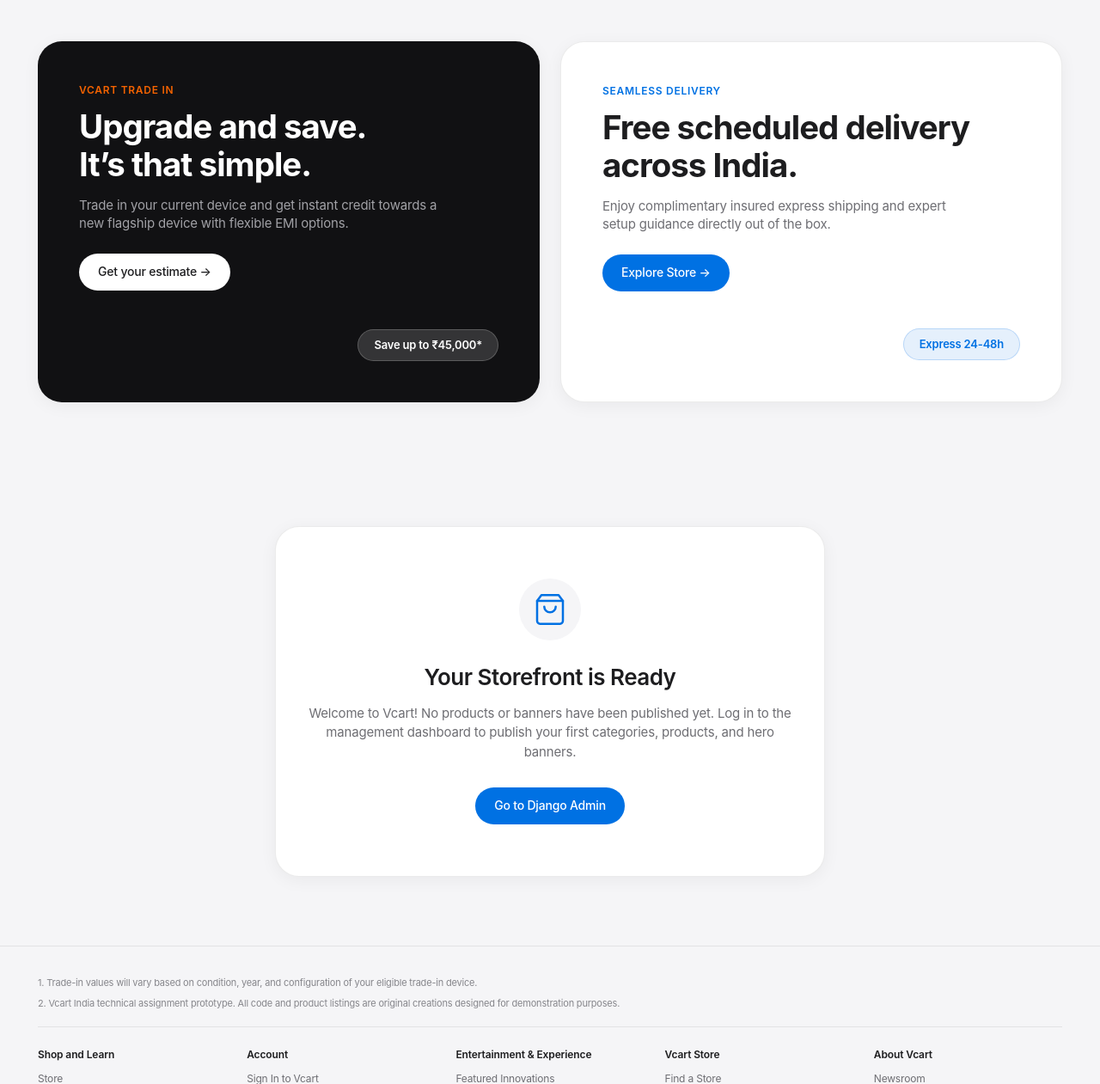
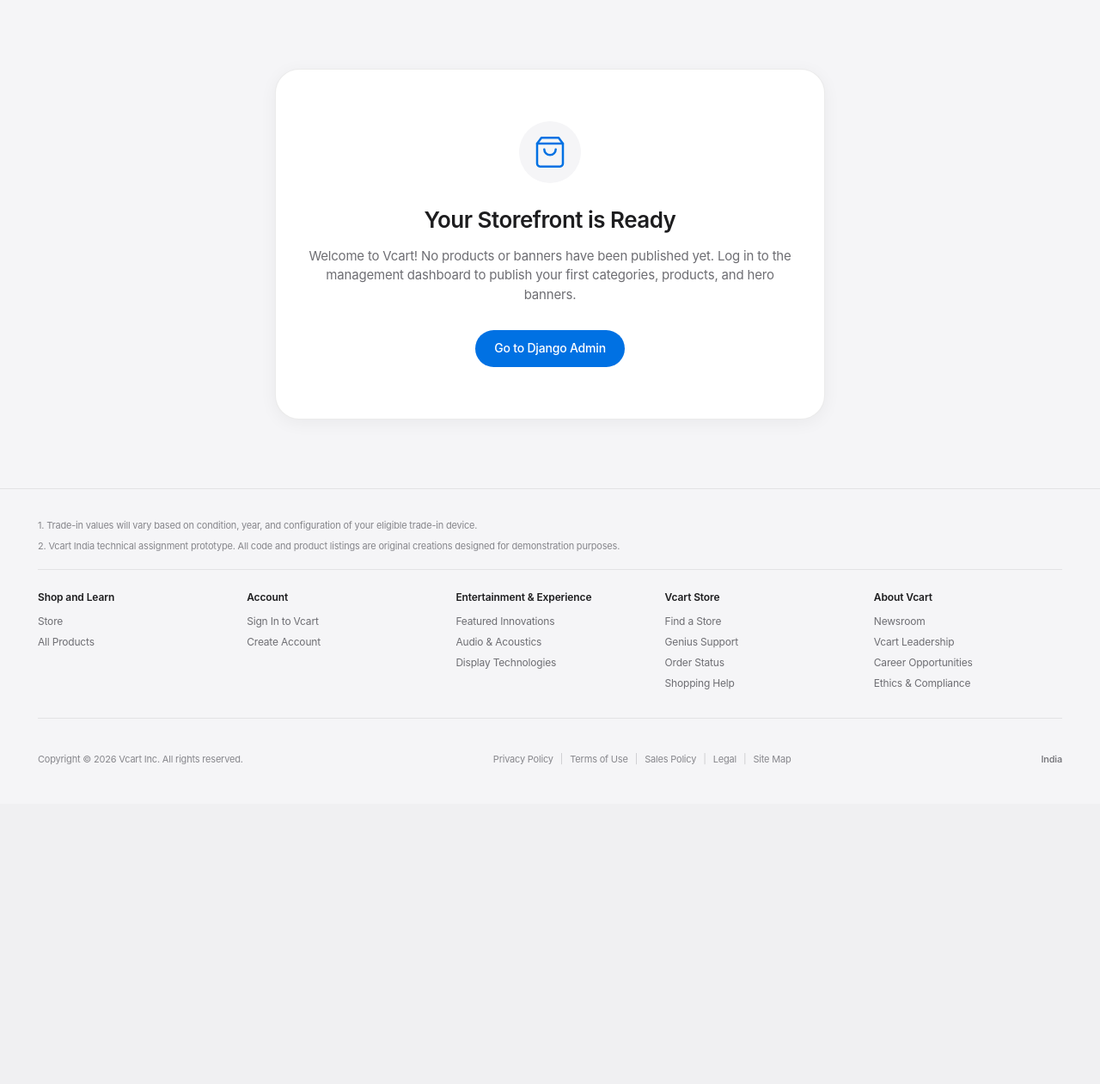
Before and after one commit to vivekmenon2004/Task-2, a Django app: page / in a window 1280 px wide. Shown: the part 85-1346 px from the top of the page at 86% size. After the commit the page ends 974 px from the top, so only its background shows below. Run offline with Django 5.2, Linux system fonts and the light colour scheme; data that the repository does not hold is empty.

Commit message:
Fix store image display UI, clean up dashboard product catalog, remove promo cards and section titles

```diff
--- a/templates/store/home.html
+++ b/templates/store/home.html
@@ -77,7 +77,7 @@
         <div class="site-container">
             <div class="section-header">
                 <div class="section-eyebrow">Explore by Device</div>
-                <h2 class="section-title">Store. <span class="text-muted">The best way to buy the products you love.</span></h2>
+                <h2 class="section-title">The best way to buy the products you love.</h2>
             </div>
 
             <div class="categories-grid">
@@ -115,7 +115,7 @@
         <div class="site-container">
             <div class="section-header">
                 <div class="section-eyebrow">The Flagship Lineup</div>
-                <h2 class="section-title">The latest. <span class="text-muted">Take a look at what’s new, right now.</span></h2>
+                <h2 class="section-title">Take a look at what’s new, right now.</h2>
             </div>
 
             <div class="products-grid">
@@ -156,101 +156,6 @@
         </div>
     </section>
     {% endif %}
-
-    <!-- 4. PROMOTIONAL SECTIONS (Two Promo Blocks) -->
-    <section class="section-promo-blocks">
-        <div class="site-container">
-            <div class="promo-grid">
-                <!-- Promo Block 1 -->
-                {% if promo_banners|length >= 1 %}
-                    {% with banner=promo_banners.0 %}
-                    <div class="promo-card promo-dark">
-                        <div class="promo-content">
-                            <span class="promo-eyebrow">Innovation Highlight</span>
-                            <h3 class="promo-title">{{ banner.title }}</h3>
-                            {% if banner.subtitle %}
-                            <p class="promo-desc">{{ banner.subtitle }}</p>
-                            {% endif %}
-                            <div class="promo-action">
-                                <a href="{{ banner.button_link|default:'/products/' }}" class="btn-apple-light">
-                                    {{ banner.button_text|default:'Learn more' }} &rarr;
-                                </a>
-                            </div>
-                        </div>
-                        <div class="promo-media">
-                            {% if banner.image %}
-                            <img src="{{ banner.image.url }}" alt="{{ banner.title }}" class="promo-img" loading="lazy">
-                            {% endif %}
-                        </div>
-                    </div>
-                    {% endwith %}
-                {% else %}
-                    <!-- Dynamic Fallback Promo 1 -->
-                    <div class="promo-card promo-dark">
-                        <div class="promo-content">
-                            <span class="promo-eyebrow">Vcart Trade In</span>
-                            <h3 class="promo-title">Upgrade and save. <br>It’s that simple.</h3>
-                            <p class="promo-desc">Trade in your current device and get instant credit towards a new flagship device with flexible EMI options.</p>
-                            <div class="promo-action">
-                                <a href="{% url 'store:product_list' %}" class="btn-apple-light">
-                                    Get your estimate &rarr;
-                                </a>
-                            </div>
-                        </div>
-                        <div class="promo-graphic graphic-tradein">
-                            <div class="graphic-badge">
-                                <span>Save up to &#8377;45,000*</span>
-                            </div>
-                        </div>
-                    </div>
-                {% endif %}
-
-                <!-- Promo Block 2 -->
-                {% if promo_banners|length >= 2 %}
-                    {% with banner=promo_banners.1 %}
-                    <div class="promo-card promo-light">
-                        <div class="promo-content">
-                            <span class="promo-eyebrow">Crafted Engineering</span>
-                            <h3 class="promo-title">{{ banner.title }}</h3>
-                            {% if banner.subtitle %}
-                            <p class="promo-desc">{{ banner.subtitle }}</p>
-                            {% endif %}
-                            <div class="promo-action">
-                                <a href="{{ banner.button_link|default:'/products/' }}" class="btn-apple-primary">
-                                    {{ banner.button_text|default:'Learn more' }} &rarr;
-                                </a>
-                            </div>
-                        </div>
-                        <div class="promo-media">
-                            {% if banner.image %}
-                            <img src="{{ banner.image.url }}" alt="{{ banner.title }}" class="promo-img" loading="lazy">
-                            {% endif %}
-                        </div>
-                    </div>
-                    {% endwith %}
-                {% else %}
-                    <!-- Dynamic Fallback Promo 2 -->
-                    <div class="promo-card promo-light">
-                        <div class="promo-content">
-                            <span class="promo-eyebrow">Seamless Delivery</span>
-                            <h3 class="promo-title">Free scheduled delivery <br>across India.</h3>
-                            <p class="promo-desc">Enjoy complimentary insured express shipping and expert setup guidance directly out of the box.</p>
-                            <div class="promo-action">
-                                <a href="{% url 'store:product_list' %}" class="btn-apple-primary">
-                                    Explore Store &rarr;
-                                </a>
-                            </div>
-                        </div>
-                        <div class="promo-graphic graphic-delivery">
-                            <div class="graphic-chip">
-                                <span>Express 24-48h</span>
-                            </div>
-                        </div>
-                    </div>
-                {% endif %}
-            </div>
-        </div>
-    </section>
 
     <!-- 5. FRIENDLY EMPTY STATE (Shown only if no banners and no products) -->
     {% if not has_content %}
```
Also changed, not shown: static/css/style.css (+24 -8 lines), templates/dashboard/product_list.html (+2 -5 lines).
